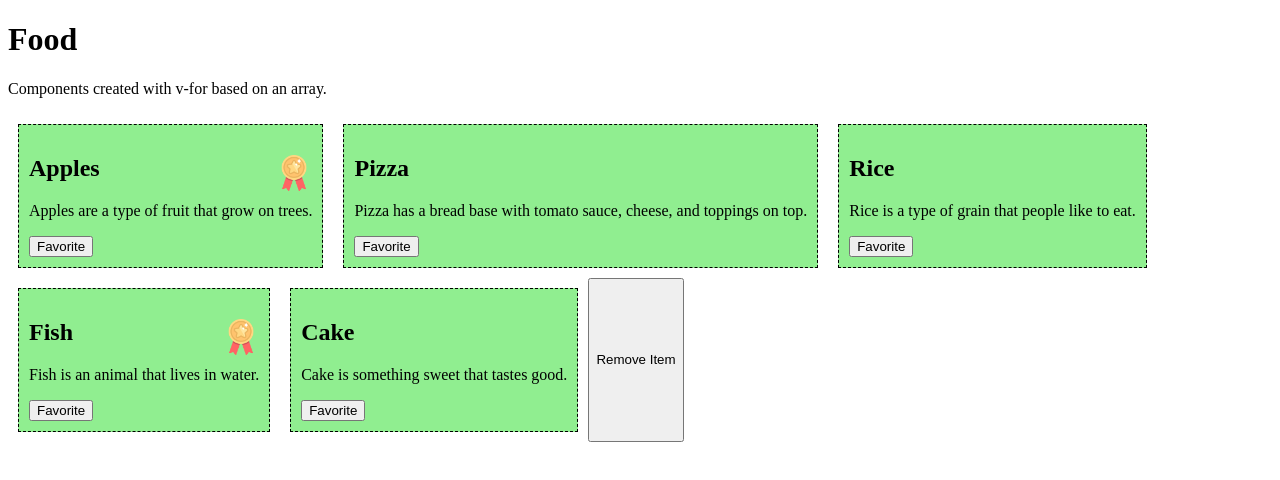
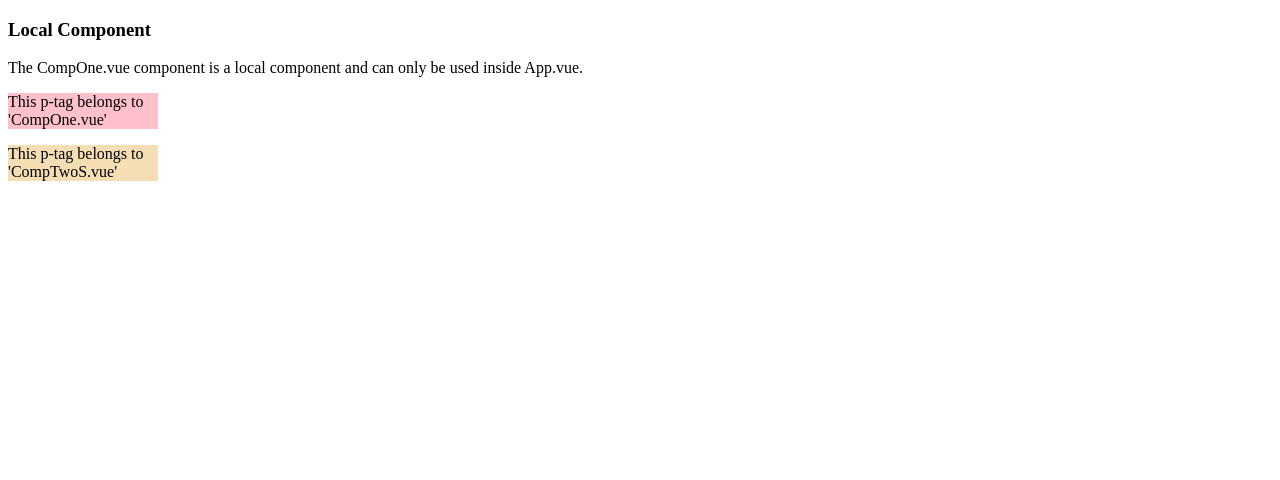
Before and after one commit to Mario-Coxe/Learn-Vue, a Vue app in the folder LearnVue/: page / in a window 1280 px wide. Shown: the top 480 px of the page. Built offline with nearby package versions, Linux system fonts and the light colour scheme.

Commit message:
feat: learn about component scope

```diff
--- a/LearnVue/src/App.vue
+++ b/LearnVue/src/App.vue
@@ -1,57 +1,19 @@
 <template>
-  <h1>Food</h1>
-  <p>Components created with v-for based on an array.</p>
-  <div id="wrapper">
-    <food-item v-for="x in foods" :food-name="x.name" :food-desc="x.desc" :is-favorite="x.favorite" :key="x.name"
-      @toggle-favorite="receiveEmit" />
-    <button @click="removeItem">Remove Item</button>
-  </div>
+  <h3>Local Component</h3>
+  <p>The CompOne.vue component is a local component and can only be used inside App.vue.</p>
+  <comp-one />
+  <comp-two />
 </template>
 
 <script>
+
+import CompOne from './components/CompOne.vue';
+
 export default {
-  data() {
-    return {
-      foods: [
-        {
-          name: 'Apples',
-          desc: 'Apples are a type of fruit that grow on trees.',
-          favorite: true
-        },
-        {
-          name: 'Pizza',
-          desc: 'Pizza has a bread base with tomato sauce, cheese, and toppings on top.',
-          favorite: false
-        },
-        {
-          name: 'Rice',
-          desc: 'Rice is a type of grain that people like to eat.',
-          favorite: false
-        },
-        {
-          name: 'Fish',
-          desc: 'Fish is an animal that lives in water.',
-          favorite: true
-        },
-        {
-          name: 'Cake',
-          desc: 'Cake is something sweet that tastes good.',
-          favorite: false
-        }
-      ]
-    };
-  },
-  methods: {
-    removeItem() {
-      this.foods.splice(1, 1);
-    },
-    receiveEmit(foodId) {
-      const foundFood = this.foods.find(
-        food => food.name === foodId
-      );
-      foundFood.favorite = !foundFood.favorite;
-    }
+  components: {
+    'comp-one': CompOne
   }
+
 }
 </script>
 
--- a/LearnVue/src/components/CompTwo.vue
+++ b/LearnVue/src/components/CompTwo.vue
@@ -0,0 +1,12 @@
+<template>
+    <p>This p-tag belongs to 'CompTwoS.vue'</p>
+</template>
+
+<script></script>
+
+<style scoped>
+p {
+    background-color: wheat;
+    width: 150px;
+}
+</style>
--- a/LearnVue/src/main.ts
+++ b/LearnVue/src/main.ts
@@ -1,7 +1,10 @@
 import { createApp } from 'vue'
 import App from './App.vue'
 import FoodItem from './components/FoodItem.vue'
+//import CompOne from './components/CompOne.vue'
+import CompTwo from './components/CompTwo.vue'
 
 const app = createApp(App)
-app.component('food-item', FoodItem)
+//app.component('comp-one', CompOne)
+app.component('comp-two', CompTwo)
 app.mount('#app')
```
